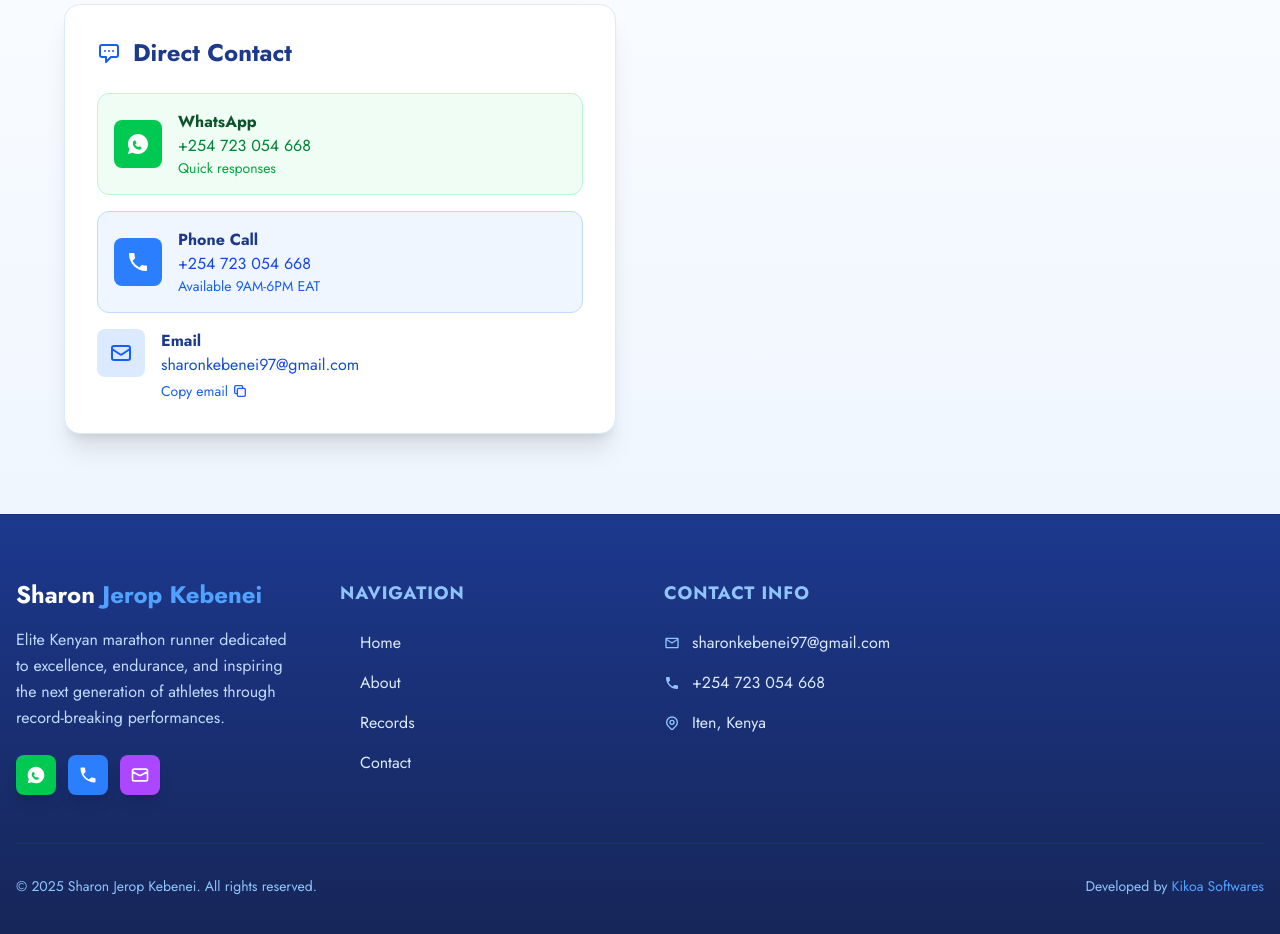
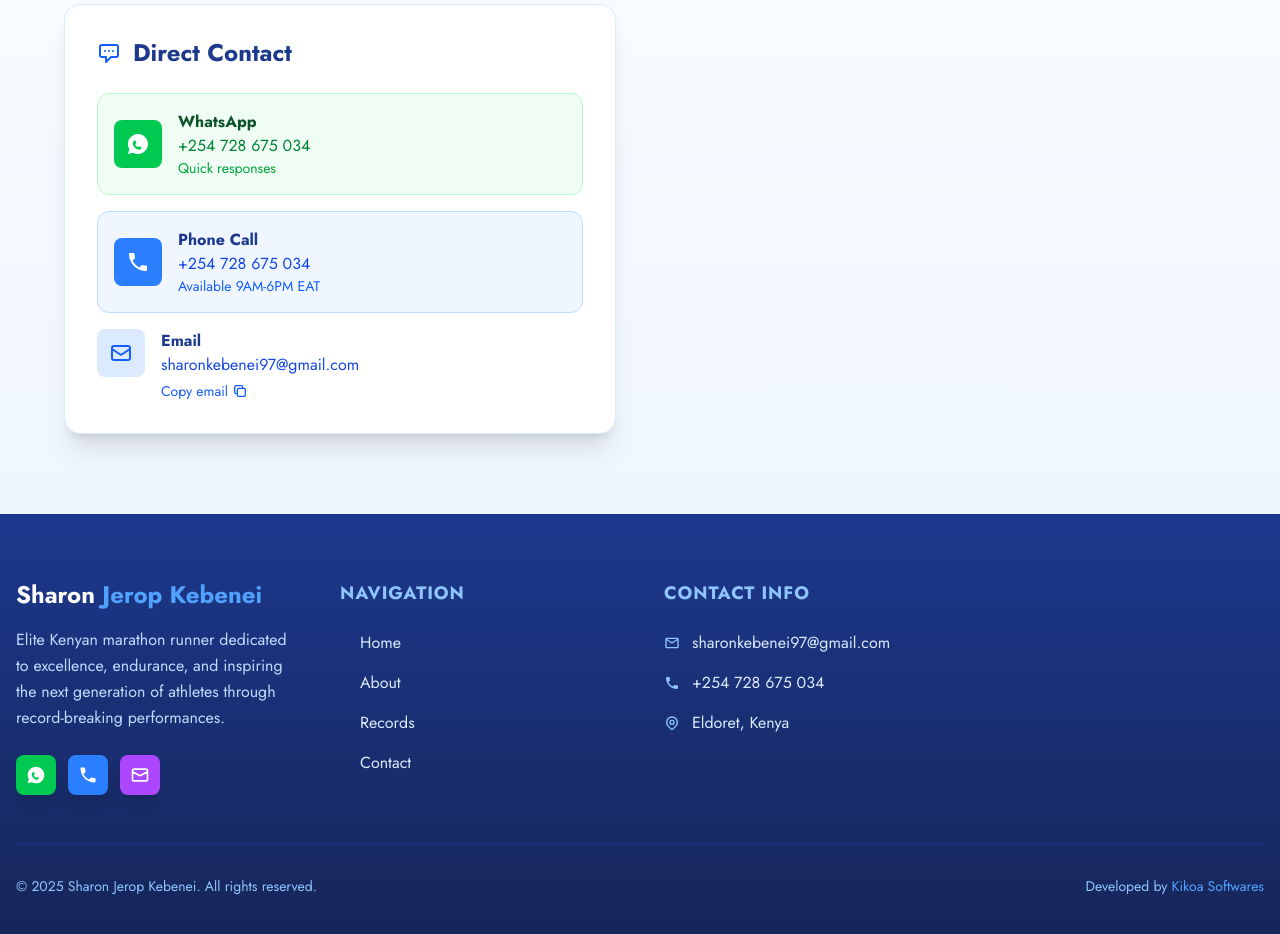
Before and after one commit to Koech161/gideon-sugut, a Next.js app: page / in a window 1280 px wide. Shown: the part 2860-3794 px from the top of the page. Built offline with nearby package versions, Linux system fonts and the light colour scheme.

Commit message:
update contacts

```diff
--- a/components/Contact.jsx
+++ b/components/Contact.jsx
@@ -58,7 +58,7 @@ export default function Contact() {
 
               <div className="space-y-4">
                 <motion.a
-                  href="https://wa.me/+254723054668"
+                  href="https://wa.me/+254728675034"
                   className="flex items-center p-4 transition-all border border-green-200 bg-green-50 rounded-xl hover:bg-green-100 group"
                   whileHover={{ x: 5 }}
                 >
@@ -69,13 +69,13 @@ export default function Contact() {
                   </div>
                   <div>
                     <h4 className="font-semibold text-green-900">WhatsApp</h4>
-                    <p className="text-green-700">+254 723 054 668</p>
+                    <p className="text-green-700">+254 728 675 034</p>
                     <p className="text-sm text-green-600">Quick responses</p>
                   </div>
                 </motion.a>
 
                 <motion.a
-                  href="tel:+254723054668"
+                  href="tel:+254728675034"
                   className="flex items-center p-4 transition-all border border-blue-200 bg-blue-50 rounded-xl hover:bg-blue-100 group"
                   whileHover={{ x: 5 }}
                 >
@@ -86,7 +86,7 @@ export default function Contact() {
                   </div>
                   <div>
                     <h4 className="font-semibold text-blue-900">Phone Call</h4>
-                    <p className="text-blue-700">+254 723 054 668</p>
+                    <p className="text-blue-700">+254 728 675 034</p>
                     <p className="text-sm text-blue-600">Available 9AM-6PM EAT</p>
                   </div>
                 </motion.a>
--- a/components/Footer.jsx
+++ b/components/Footer.jsx
@@ -11,7 +11,7 @@ const navLinks = [
 
 const socialLinks = [
   {
-    href: 'https://wa.me/+254723054668',
+    href: 'https://wa.me/+254728675034',
     label: 'WhatsApp',
     icon: (
       <svg className="w-5 h-5" fill="currentColor" viewBox="0 0 24 24">
@@ -21,7 +21,7 @@ const socialLinks = [
     color: 'bg-green-500 hover:bg-green-600'
   },
   {
-    href: 'tel:+254723054668',
+    href: 'tel:+254728675034',
     label: 'Phone',
     icon: (
       <svg className="w-5 h-5" fill="currentColor" viewBox="0 0 24 24">
@@ -121,14 +121,14 @@ export default function Footer() {
                 <svg className="w-4 h-4 mr-3 text-blue-300" fill="currentColor" viewBox="0 0 24 24">
                   <path d="M6.62 10.79c1.44 2.83 3.76 5.15 6.59 6.59l2.2-2.2c.27-.27.67-.36 1.02-.24 1.12.37 2.33.57 3.57.57.55 0 1 .45 1 1V20c0 .55-.45 1-1 1-9.39 0-17-7.61-17-17 0-.55.45-1 1-1h3.5c.55 0 1 .45 1 1 0 1.25.2 2.45.57 3.57.12.35.03.74-.24 1.02l-2.2 2.2z"/>
                 </svg>
-                +254 723 054 668
+                +254 728 675 034
               </p>
               <p className="flex items-center">
                 <svg className="w-4 h-4 mr-3 text-blue-300" fill="none" stroke="currentColor" viewBox="0 0 24 24">
                   <path strokeLinecap="round" strokeLinejoin="round" strokeWidth={2} d="M17.657 16.657L13.414 20.9a1.998 1.998 0 01-2.827 0l-4.244-4.243a8 8 0 1111.314 0z" />
                   <path strokeLinecap="round" strokeLinejoin="round" strokeWidth={2} d="M15 11a3 3 0 11-6 0 3 3 0 016 0z" />
                 </svg>
-                Iten, Kenya
+                Eldoret, Kenya
               </p>
             </div>
           </motion.div>
```
